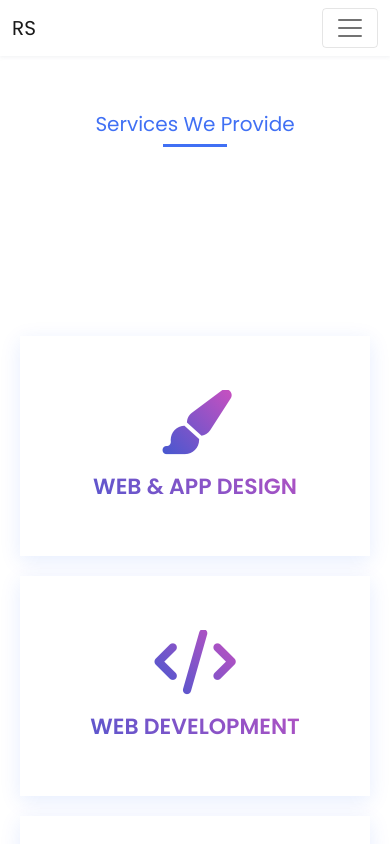
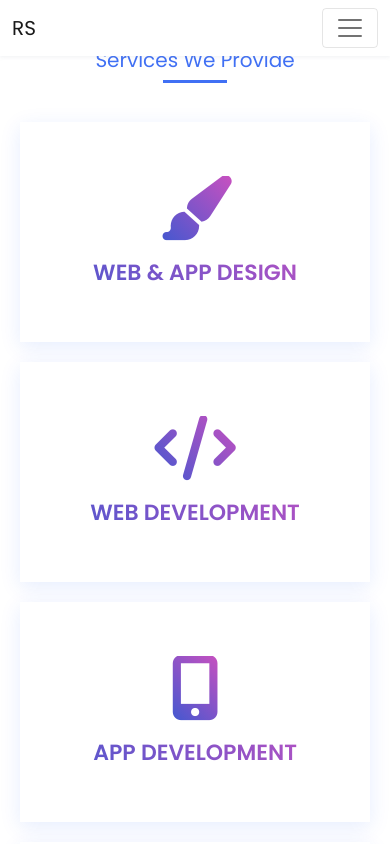
Before and after one commit to rsshonjoydas/portfolio-sample, a React app: page /services in a window 390 px wide. Shown: the top 844 px of the page. Built offline with nearby package versions, Linux system fonts and the light colour scheme; some icons are missing.

Commit message:
responsive

```diff
--- a/src/styles/index.scss
+++ b/src/styles/index.scss
@@ -100,7 +100,6 @@ img {
   background-color: var(--first-color);
 }
 .section {
-  padding-top: 3rem;
   padding-bottom: 2rem;
 }
 
--- a/src/styles/services.module.css
+++ b/src/styles/services.module.css
@@ -10,7 +10,7 @@
 }
 @media (max-width: 700px) {
   .wrapper {
-    margin: 200px auto;
+    margin: 50px auto;
   }
 }
 .wrapper .box {
```
